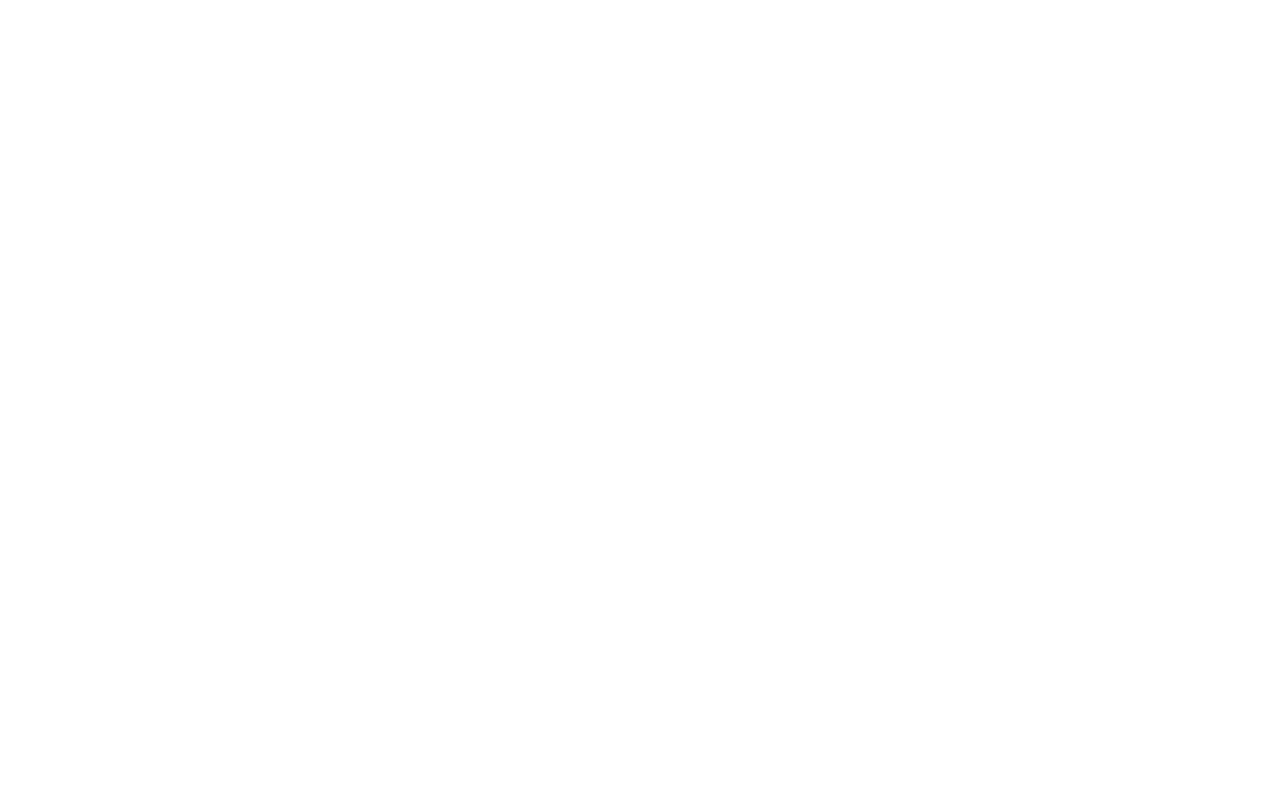
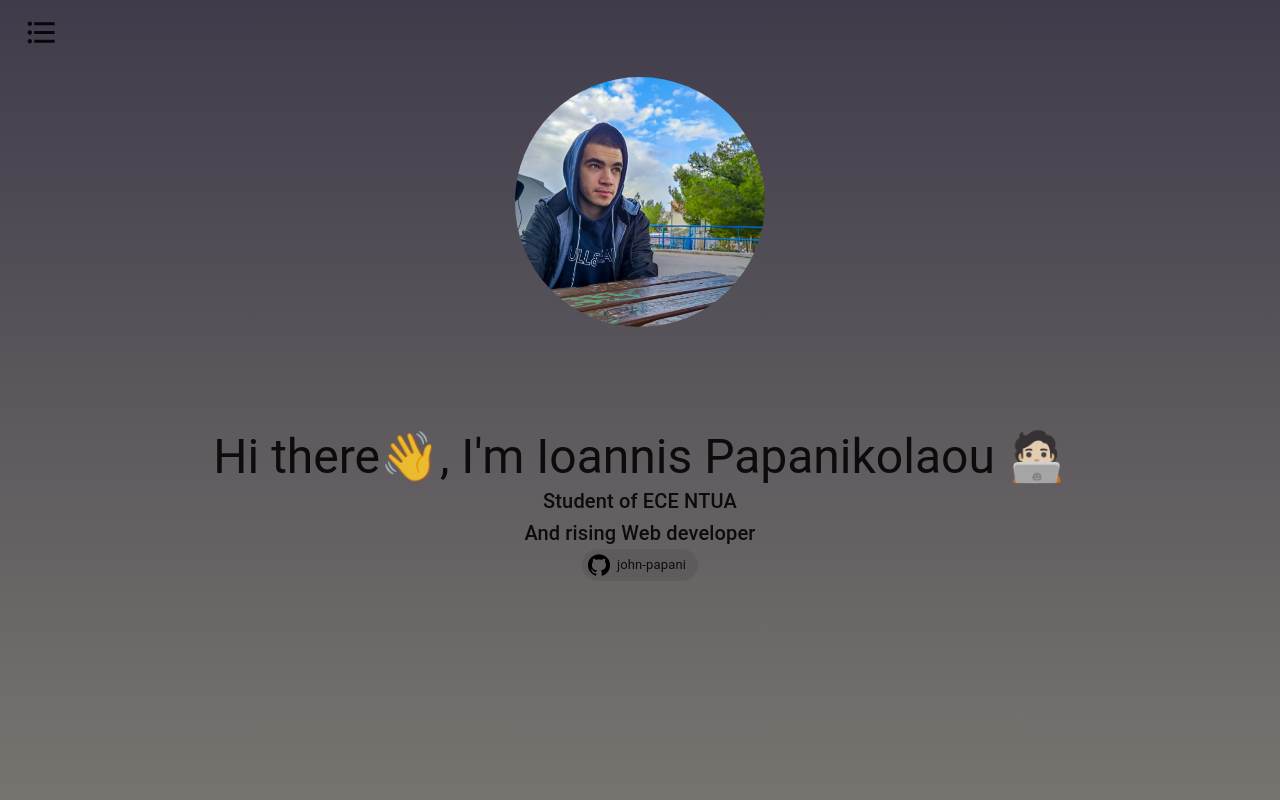
Before and after one commit to john-papani/john-papani.github.io, a React (Create React App) app: page / in a window 1280 px wide. Before the commit this address had no page. Shown: the top 800 px of the page. Built offline with nearby package versions, Linux system fonts and the light colour scheme.

Commit message:
Revert testing commits

```diff
--- a/src/App.js
+++ b/src/App.js
@@ -14,9 +14,9 @@ const App = () => {
       <Router>
         <Routes>
 
-          <Route exact path="/12" element={<Home />} />
+          <Route exact path="/" element={<Home />} />
           <Route exact path="/home" element={<Home />} />
-          <Route path="/resume1" element={<Resume />} />
+          <Route path="/resume" element={<Resume />} />
 
 
           {/* <Navbar /> */}
```
